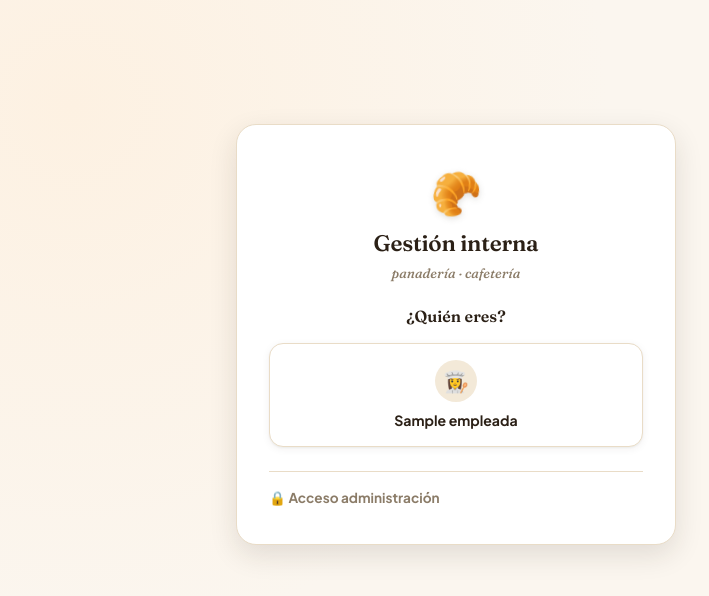
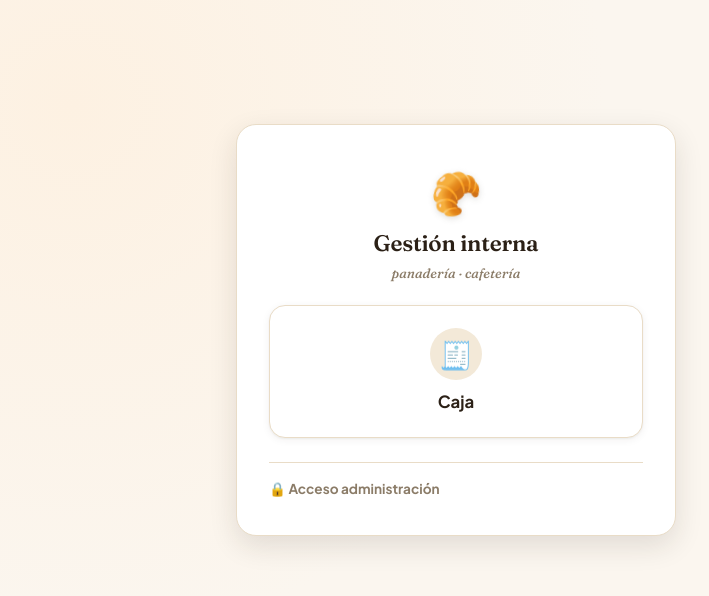
Before and after one commit to ewanreeves/panaderia, a Flask app: page /login in a window 1280 px wide. Shown: the top 596 px of the page, without its empty margins (184-893 px from the left). Run offline with Flask 3, Linux system fonts and the light colour scheme; tables that the repository leaves empty hold one stand-in row (values such as "Sample post").

Commit message:
Fichajes de personal, login CAJA/Administracion, y ficha ampliada
- Personal ahora guarda nombre, apellidos, DNI y horas de jornada
  semanal, con su propia pantalla de edicion.
- Login sin identificar a cada trabajadora: un unico boton "Caja"
  compartido y "Administracion" para Cristina. Como consecuencia, el
  desplegable "Quien registra" de cada ticket en Registrar pasa a ser
  obligatorio siempre (personal + Cristina al final), tanto en caja
  como en administracion.
- Fichar entrada/salida desde Registrar: desplegable con el personal
  activo, dos botones (entrada/salida), validacion de que no se
  pueda fichar una entrada duplicada ni una salida sin entrada, y
  aviso de quien esta fichada ahora mismo.
- El correo y el Excel de cada cierre de turno incluyen una pestana
  con las entradas/salidas y las horas trabajadas por cada persona
  durante ese turno.
- El aviso al pulsar "Cerrar turno" ya no menciona que se borraran
  los errores, solo que se cerrara el turno y se enviara el correo.

Deliberadamente NO se ha implementado: ajustar/recortar las horas
registradas a la jornada de contrato +/- minutos aleatorios cuando
alguien se pasa de horas. Eso falsificaria el registro horario, que
es obligatorio por ley que refleje la realidad (RD-ley 8/2019) --
misma categoria de problema que las "horas en B" descartadas al
principio del proyecto. Las horas que quedan registradas son siempre
las reales, sin redondear ni ajustar.

Probado de extremo a extremo: alta/edicion de personal con los
nuevos campos, login como Caja y como Administracion, ticket
rechazado sin seleccionar quien lo registra (cliente y servidor),
fichar entrada/doble entrada/salida/salida sin entrada, y cierre de
turno real con un fichaje completo y otro en curso reflejados
correctamente en el Excel.

Co-Authored-By: Claude Sonnet 5 <noreply@anthropic.com>

```diff
--- a/app.py
+++ b/app.py
@@ -72,7 +72,7 @@ def login():
             destino = request.args.get("next") or url_for("informes")
             return redirect(destino)
         flash("Contraseña incorrecta")
-    return render_template("login.html", empleadas=db.list_empleadas(), admin_nombre=config.ADMIN_NOMBRE)
+    return render_template("login.html", admin_nombre=config.ADMIN_NOMBRE)
 
 
 @app.route("/login/recuperar", methods=["POST"])
@@ -104,16 +104,11 @@ def login_recuperar():
     return redirect(url_for("login"))
 
 
-@app.route("/login/empleada/<int:empleada_id>", methods=["POST"])
-def login_empleada(empleada_id):
-    empleada = db.get_empleada(empleada_id)
-    if not empleada or not empleada["activo"]:
-        flash("Esa empleada ya no está activa")
-        return redirect(url_for("login"))
+@app.route("/login/caja", methods=["POST"])
+def login_caja():
     session.clear()
     session["rol"] = "empleada"
-    session["empleada_id"] = empleada["id"]
-    session["nombre"] = empleada["nombre"]
+    session["nombre"] = "Caja"
     return redirect(url_for("registro"))
 
 
@@ -339,23 +334,37 @@ def personal_nuevo():
     if not nombre:
         flash("El nombre es obligatorio")
         return redirect(url_for("personal"))
-    db.insert_empleada(nombre)
+    db.insert_empleada(
+        nombre,
+        apellidos=request.form.get("apellidos", "").strip() or None,
+        dni=request.form.get("dni", "").strip() or None,
+        horas_semanales=importador.parse_numero(request.form.get("horas_semanales")),
+    )
     flash(f'"{nombre}" añadido al personal')
     return redirect(url_for("personal"))
 
 
-@app.route("/personal/<int:empleada_id>/editar", methods=["POST"])
+@app.route("/personal/<int:empleada_id>/editar", methods=["GET", "POST"])
 @admin_required
 def personal_editar(empleada_id):
-    if not db.get_empleada(empleada_id):
+    empleada = db.get_empleada(empleada_id)
+    if not empleada:
         abort(404)
-    nombre = request.form.get("nombre", "").strip()
-    if not nombre:
-        flash("El nombre es obligatorio")
+    if request.method == "POST":
+        nombre = request.form.get("nombre", "").strip()
+        if not nombre:
+            flash("El nombre es obligatorio")
+            return redirect(url_for("personal_editar", empleada_id=empleada_id))
+        db.update_empleada(
+            empleada_id,
+            nombre,
+            apellidos=request.form.get("apellidos", "").strip() or None,
+            dni=request.form.get("dni", "").strip() or None,
+            horas_semanales=importador.parse_numero(request.form.get("horas_semanales")),
+        )
+        flash("Actualizado")
         return redirect(url_for("personal"))
-    db.update_empleada(empleada_id, nombre)
-    flash("Actualizado")
-    return redirect(url_for("personal"))
+    return render_template("personal_editar.html", e=empleada)
 
 
 @app.route("/personal/<int:empleada_id>/eliminar", methods=["POST"])
@@ -389,21 +398,20 @@ def registro():
             flash("Selecciona el tipo de movimiento")
             return redirect(url_for("registro"))
 
-        if rol == "empleada":
-            empleada_id_db = session.get("empleada_id")
-            empleada_nombre = session.get("nombre")
+        seleccion = request.form.get("empleada_id")
+        if not seleccion:
+            flash("Selecciona quién registra el ticket")
+            return redirect(url_for("registro"))
+        if seleccion == "admin":
+            empleada_id_db = None
+            empleada_nombre = config.ADMIN_NOMBRE
         else:
-            seleccion = request.form.get("empleada_id") or "admin"
-            if seleccion == "admin":
-                empleada_id_db = None
-                empleada_nombre = config.ADMIN_NOMBRE
-            else:
-                empleada = db.get_empleada(seleccion)
-                if not empleada:
-                    flash("Selecciona quién registra el ticket")
-                    return redirect(url_for("registro"))
-                empleada_id_db = empleada["id"]
-                empleada_nombre = empleada["nombre"]
+            empleada = db.get_empleada(seleccion)
+            if not empleada:
+                flash("Selecciona quién registra el ticket")
+                return redirect(url_for("registro"))
+            empleada_id_db = empleada["id"]
+            empleada_nombre = empleada["nombre"]
 
         try:
             lineas = json.loads(request.form.get("lineas") or "[]")
@@ -466,8 +474,6 @@ def registro():
         })
     hoy = date.today().isoformat()
     de_hoy = [m for m in db.list_movimientos() if m["fecha"] == hoy]
-    if rol == "empleada":
-        de_hoy = [m for m in de_hoy if m["empleada_id"] == session.get("empleada_id")]
     total_hoy = sum(m["valor_total"] or 0 for m in de_hoy)
 
     tickets_hoy = []
@@ -497,13 +503,16 @@ def registro():
     if turno_abierto:
         total_errores_turno, _ = db.total_errores_desde(turno_abierto["abierto_en"])
 
+    empleadas = db.list_empleadas()
+    ids_fichadas = {f["empleada_id"] for f in db.fichajes_activos()}
+
     return render_template(
         "registro.html",
         categorias=categorias,
         por_categoria=por_categoria,
         tipos=db.TIPOS,
         tipo_labels=db.TIPO_LABELS,
-        empleadas=db.list_empleadas(),
+        empleadas=empleadas,
         turnos=db.TURNOS,
         turno_abierto=turno_abierto,
         total_errores_turno=total_errores_turno,
@@ -512,16 +521,14 @@ def registro():
         total_hoy=total_hoy,
         rol=rol,
         admin_nombre=config.ADMIN_NOMBRE,
+        fichajes_activos=db.fichajes_activos(),
+        ids_fichadas=ids_fichadas,
     )
 
 
 @app.route("/registro/<int:movimiento_id>/eliminar", methods=["POST"])
 @login_required
 def registro_eliminar(movimiento_id):
-    movimiento = db.get_movimiento(movimiento_id)
-    if movimiento and session.get("rol") == "empleada" and movimiento["empleada_id"] != session.get("empleada_id"):
-        flash("No puedes eliminar movimientos de otra persona")
-        return redirect(request.referrer or url_for("registro"))
     db.delete_movimiento(movimiento_id)
     flash("Movimiento eliminado")
     return redirect(request.referrer or url_for("registro"))
@@ -530,13 +537,39 @@ def registro_eliminar(movimiento_id):
 @app.route("/registro/lote/<lote>/eliminar", methods=["POST"])
 @login_required
 def registro_lote_eliminar(lote):
-    lineas = db.get_movimientos_por_lote(lote)
-    if lineas and session.get("rol") == "empleada" and lineas[0]["empleada_id"] != session.get("empleada_id"):
-        flash("No puedes eliminar tickets de otra persona")
-        return redirect(request.referrer or url_for("registro"))
     db.delete_movimientos_por_lote(lote)
     flash("Ticket eliminado")
     return redirect(request.referrer or url_for("registro"))
+
+
+# ---------- fichajes ----------
+
+@app.route("/fichar", methods=["POST"])
+@login_required
+def fichar():
+    empleada_id = request.form.get("empleada_id")
+    accion = request.form.get("accion")
+    empleada = db.get_empleada(empleada_id) if empleada_id else None
+    if not empleada:
+        flash("Selecciona quién ficha")
+        return redirect(url_for("registro"))
+
+    abierto = db.get_fichaje_abierto(empleada["id"])
+    if accion == "entrada":
+        if abierto:
+            flash(f'{empleada["nombre"]} ya tiene fichada la entrada de las {abierto["entrada"][11:16]}')
+        else:
+            db.fichar_entrada(empleada["id"], empleada["nombre"])
+            flash(f'Entrada fichada: {empleada["nombre"]}')
+    elif accion == "salida":
+        if not abierto:
+            flash(f'{empleada["nombre"]} no tiene ninguna entrada fichada')
+        else:
+            db.fichar_salida(abierto["id"])
+            flash(f'Salida fichada: {empleada["nombre"]}')
+    else:
+        flash("Acción no válida")
+    return redirect(url_for("registro"))
 
 
 # ---------- apertura / cierre de turno ----------
@@ -562,6 +595,7 @@ def turno_cerrar():
 
     ahora = datetime.now().isoformat(timespec="seconds")
     movimientos = db.movimientos_del_turno(turno["abierto_en"], ahora)
+    fichajes = db.fichajes_del_turno(turno["abierto_en"], ahora)
     totales_tipo = {
         t: {
             "n": sum(1 for m in movimientos if m["tipo"] == t),
@@ -573,7 +607,9 @@ def turno_cerrar():
     turno_para_correo["cerrado_en"] = ahora
     turno_para_correo["cerrado_por"] = session.get("nombre")
 
-    ok, mensaje = correo.enviar_informe_turno(turno_para_correo, movimientos, totales_tipo, config.ADMIN_NOMBRE)
+    ok, mensaje = correo.enviar_informe_turno(
+        turno_para_correo, movimientos, totales_tipo, config.ADMIN_NOMBRE, fichajes
+    )
 
     db.eliminar_errores_desde(turno["abierto_en"], ahora)
     db.cerrar_turno(turno["id"], session.get("nombre"), email_enviado=ok)
--- a/static/style.css
+++ b/static/style.css
@@ -211,6 +211,8 @@ input[type=text]:focus, input[type=password]:focus, input[type=date]:focus, sele
 .fila-form-simple { display: flex; gap: 8px; }
 .fila-form-simple input { margin: 0; }
 
+.fila-form-personal { grid-template-columns: 1.4fr 1.4fr 1.2fr 1fr auto; }
+
 .fila-inline { display: flex; gap: 10px; align-items: center; }
 .fila-inline input { margin: 0; }
 
@@ -263,43 +265,30 @@ body:has(.login-box) {
 
 .login-box-ancho { max-width: 440px; }
 
-.login-quien {
-  font-family: var(--font-display);
-  font-weight: 600;
-  font-size: 1rem;
-  color: var(--ink);
-  margin: 4px 0 14px;
-}
-
-.login-empleadas {
-  display: grid;
-  grid-template-columns: repeat(auto-fit, minmax(110px, 1fr));
-  gap: 10px;
-  margin-bottom: 24px;
-}
-.login-empleada-btn {
+.login-roles { margin-bottom: 24px; }
+.login-rol-btn {
   width: 100%;
   flex-direction: column;
-  gap: 8px;
+  gap: 10px;
   background: var(--card);
   color: var(--ink);
   border: 1.5px solid var(--line);
-  padding: 16px 8px;
-  border-radius: 14px;
+  padding: 22px 8px;
+  border-radius: 16px;
   font-weight: 700;
-  font-size: 0.88rem;
+  font-size: 1.05rem;
   box-shadow: var(--shadow);
 }
-.login-empleada-btn:hover { background: var(--brand-light); border-color: var(--brand); color: var(--ink); box-shadow: var(--shadow-lift); }
-.login-empleada-avatar {
-  width: 42px;
-  height: 42px;
+.login-rol-btn:hover { background: var(--brand-light); border-color: var(--brand); color: var(--ink); box-shadow: var(--shadow-lift); }
+.login-rol-icono {
+  width: 52px;
+  height: 52px;
   border-radius: 50%;
   background: var(--bg-alt);
   display: flex;
   align-items: center;
   justify-content: center;
-  font-size: 1.3rem;
+  font-size: 1.7rem;
 }
 
 .login-admin {
@@ -848,6 +837,18 @@ body:has(.login-box) {
   text-align: center;
   padding: 48px 24px;
 }
+
+/* ---- fichar entrada/salida ---- */
+
+.fichaje-card h2 { margin: 0 0 12px; }
+.fichaje-activas { display: flex; gap: 8px; flex-wrap: wrap; margin-bottom: 14px; }
+.badge-fichada { background: var(--reciclaje-light); color: var(--reciclaje); }
+.fichaje-form { display: flex; gap: 10px; flex-wrap: wrap; align-items: center; }
+.fichaje-form select { flex: 1; min-width: 180px; margin: 0; }
+.btn-fichar-entrada { background: var(--reciclaje); }
+.btn-fichar-entrada:hover { background: #24593f; }
+.btn-fichar-salida { background: var(--merma); }
+.btn-fichar-salida:hover { background: #8f2b25; }
 .turno-cerrado-panel .emoji-grande { font-size: 2.6rem; display: block; margin-bottom: 10px; }
 .turno-cerrado-panel p { color: var(--muted); margin-bottom: 18px; }
 
--- a/templates/login.html
+++ b/templates/login.html
@@ -6,19 +6,14 @@
   <h1>Gestión interna</h1>
   <p class="login-sub">panadería · cafetería</p>
 
-  {% if empleadas %}
-  <p class="login-quien">¿Quién eres?</p>
-  <div class="login-empleadas">
-    {% for e in empleadas %}
-    <form method="post" action="{{ url_for('login_empleada', empleada_id=e.id) }}">
-      <button type="submit" class="login-empleada-btn">
-        <span class="login-empleada-avatar">👩‍🍳</span>
-        {{ e.nombre }}
+  <div class="login-roles">
+    <form method="post" action="{{ url_for('login_caja') }}">
+      <button type="submit" class="login-rol-btn">
+        <span class="login-rol-icono">🧾</span>
+        Caja
       </button>
     </form>
-    {% endfor %}
   </div>
-  {% endif %}
 
   <details class="login-admin">
     <summary>Acceso administración</summary>
```
Also changed, not shown: correo.py (+71 -8 lines), database.py (+97 -4 lines), static/registro.js (+8 -0 lines), templates/personal.html (+12 -10 lines), templates/personal_editar.html (added, +23 -0 lines), templates/registro.html (+29 -7 lines), README.md.
